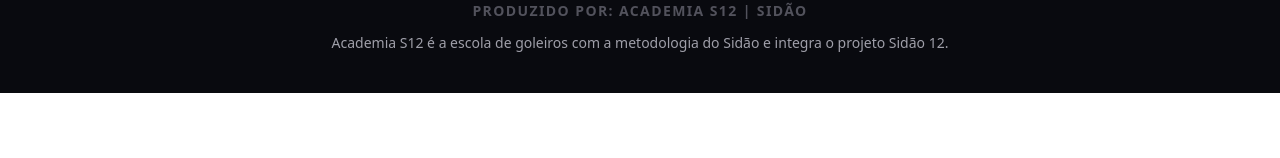
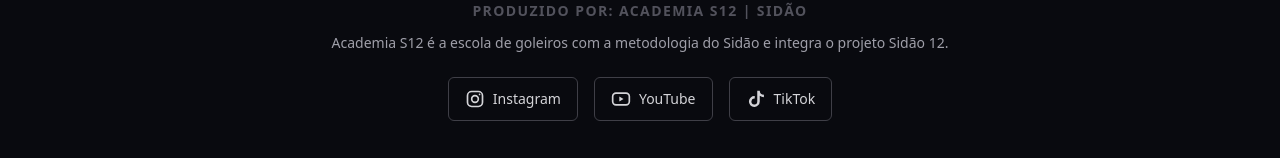
Before and after one commit to appdidelivery/sidao-lp-oficial, a Next.js app: page / in a window 1280 px wide. Shown: the part 5309-5467 px from the top of the page. Before the commit the page ends 5402 px from the top, so only its background shows below. Built offline with nearby package versions, Linux system fonts and the light colour scheme.

Commit message:
att redes sociais rodape

```diff
--- a/app/landing-page.tsx
+++ b/app/landing-page.tsx
@@ -15,6 +15,7 @@ import {
 } from "lucide-react";
 import Image from "next/image";
 import VideoPreview from "./video-preview";
+import { SOCIAL_PROFILES } from "./site-config";
 import { useRouter } from "next/navigation";
 
 const VIP_GROUP_URL = "https://chat.whatsapp.com/LBLr6YR6EP0BuDRQaQXTIU";
@@ -653,6 +654,31 @@ export default function AcademiaS12LandingPage({ unlocked }: { unlocked: boolean
         <div className="max-w-7xl mx-auto px-4 text-center border-t border-zinc-900 pt-8">
           <p className="text-zinc-600 text-sm font-bold uppercase tracking-widest">Produzido por: Academia S12 | Sidão</p>
           <p className="mt-3 text-sm text-zinc-400">Academia S12 é a escola de goleiros com a metodologia do Sidão e integra o projeto Sidão 12.</p>
+          <nav aria-label="Redes sociais da Academia S12" className="mt-6 flex flex-wrap items-center justify-center gap-4">
+            {SOCIAL_PROFILES.map((profile) => (
+              <a key={profile.icon} href={profile.url} target="_blank" rel="noopener noreferrer"
+                aria-label={`Academia S12 no ${profile.name} (abre em nova aba)`}
+                className="inline-flex min-h-11 items-center gap-2 rounded-md border border-zinc-700 px-4 py-2 text-sm text-zinc-300 transition-colors hover:border-amber-400 hover:text-amber-400 focus-visible:outline-2 focus-visible:outline-offset-4 focus-visible:outline-amber-400">
+                <svg viewBox="0 0 24 24" className="h-5 w-5" aria-hidden="true" focusable="false">
+                  {profile.icon === "instagram" ? (
+                    <g fill="none" stroke="currentColor" strokeWidth="2">
+                      <rect x="3" y="3" width="18" height="18" rx="5" />
+                      <circle cx="12" cy="12" r="4" />
+                      <circle cx="17.5" cy="6.5" r="1" fill="currentColor" stroke="none" />
+                    </g>
+                  ) : profile.icon === "youtube" ? (
+                    <g fill="none" stroke="currentColor" strokeWidth="2" strokeLinejoin="round">
+                      <rect x="2" y="5" width="20" height="14" rx="4" />
+                      <path d="m10 9 5 3-5 3Z" fill="currentColor" stroke="none" />
+                    </g>
+                  ) : (
+                    <path fill="currentColor" d="M16.5 2h-3v13a3.5 3.5 0 1 1-3-3.46V8.5a6.5 6.5 0 1 0 6 6.5V8.1a8.3 8.3 0 0 0 5 1.65v-3A5 5 0 0 1 16.5 2Z" />
+                  )}
+                </svg>
+                {profile.name}
+              </a>
+            ))}
+          </nav>
         </div>
       </footer>
     </div>
--- a/app/page.tsx
+++ b/app/page.tsx
@@ -1,5 +1,5 @@
 import AcademiaS12LandingPage from "./landing-page";
-import { HUB_URL, SITE_DESCRIPTION, SITE_TITLE, SITE_URL } from "./site-config";
+import { HUB_URL, SITE_DESCRIPTION, SITE_TITLE, SITE_URL, SOCIAL_PROFILES } from "./site-config";
 
 const structuredData = {
   "@context": "https://schema.org",
@@ -11,6 +11,7 @@ const structuredData = {
       description: SITE_DESCRIPTION,
       url: SITE_URL,
       logo: `${SITE_URL}/logo-horizontal.jpeg`,
+      sameAs: SOCIAL_PROFILES.map((profile) => profile.url),
     },
     {
       "@type": "Person",
--- a/app/site-config.ts
+++ b/app/site-config.ts
@@ -1,5 +1,10 @@
 export const SITE_URL = "https://academias12.com.br";
 export const HUB_URL = "https://sidao12.com.br";
+export const SOCIAL_PROFILES = [
+  { name: "Instagram", url: "https://www.instagram.com/academia.s12/", icon: "instagram" },
+  { name: "YouTube", url: "https://www.youtube.com/@AcademiaS12", icon: "youtube" },
+  { name: "TikTok", url: "https://www.tiktok.com/@academia.s12", icon: "tiktok" },
+] as const;
 export const SITE_TITLE = "Academia S12 | Escola de Goleiros com Método Sidão";
 export const SITE_DESCRIPTION =
   "Academia S12, escola de goleiros com a metodologia do Sidão. Cursos para goleiros amadores, atletas de base e preparadores. Entre no grupo VIP.";
```
